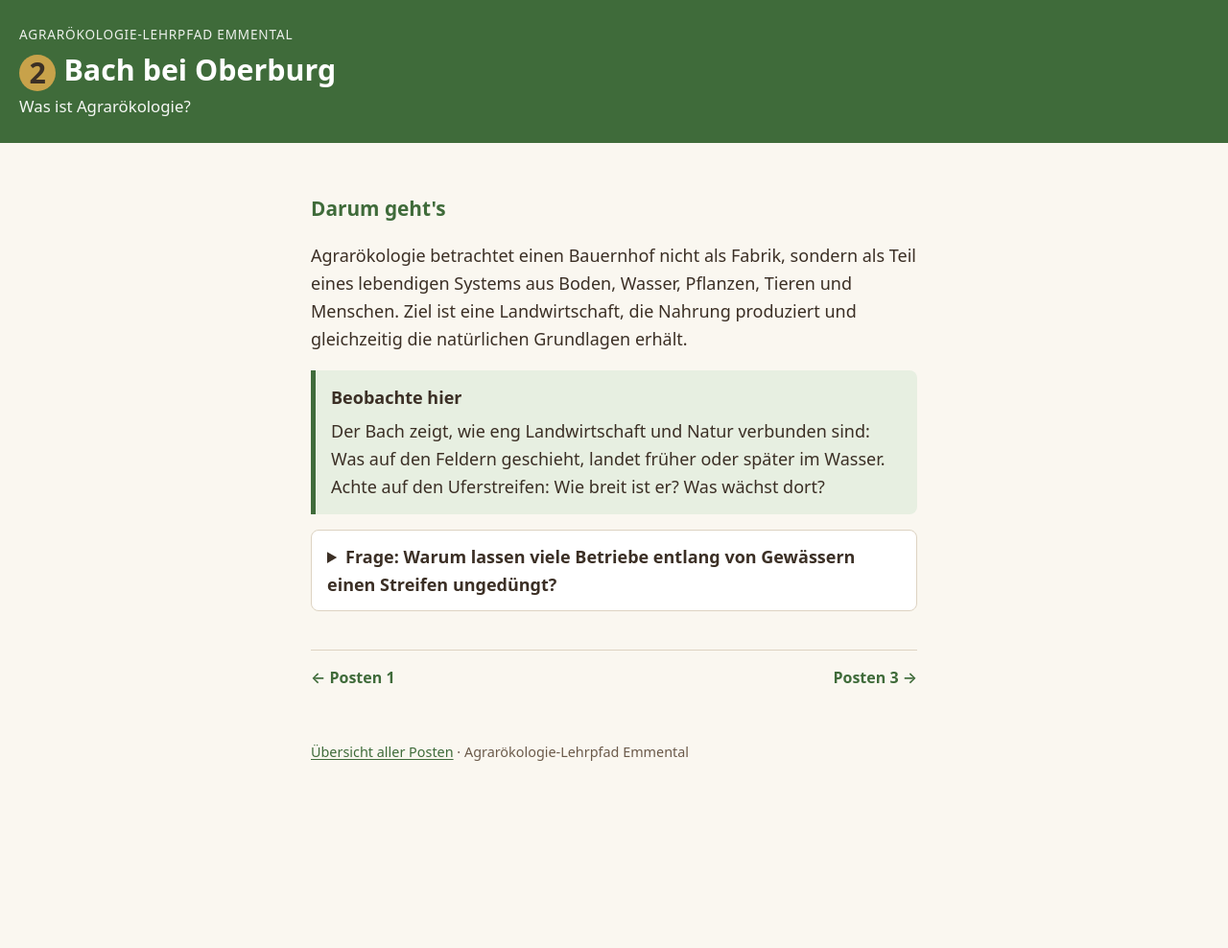
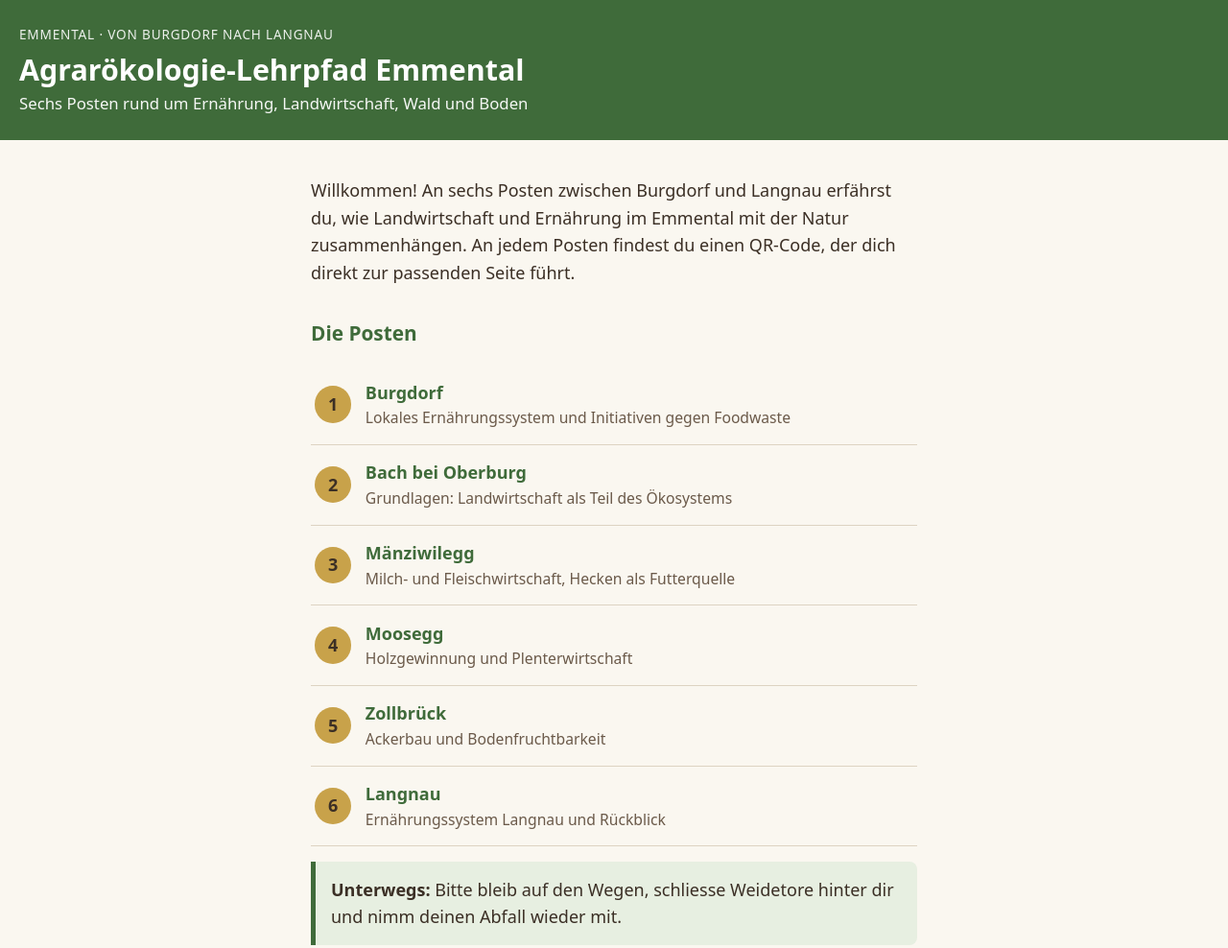
Before and after one commit to nonokor/agraroekologie-lehrpfad, a plain HTML site: page index.html in a window 1280 px wide. Shown: the top 988 px of the page at 96% size. Before the commit the page ends 827 px from the top, so only its background shows below. Drawn offline with Linux system fonts and the light colour scheme.

Commit message:
Startseite korrigiert

```diff
--- a/index.html
+++ b/index.html
@@ -3,44 +3,41 @@
 <head>
 <meta charset="utf-8">
 <meta name="viewport" content="width=device-width, initial-scale=1">
-<title>Posten 2: Bach bei Oberburg – Agrarökologie-Lehrpfad Emmental</title>
-<link rel="stylesheet" href="../assets/style.css">
+<title>Agrarökologie-Lehrpfad Emmental</title>
+<link rel="stylesheet" href="assets/style.css">
 </head>
 <body>
 <header class="kopf">
-<a class="marke" href="../">Agrarökologie-Lehrpfad Emmental</a>
-<h1><span class="postennr">2</span>Bach bei Oberburg</h1>
-<p class="thema">Was ist Agrarökologie?</p>
+<span class="marke">Emmental · von Burgdorf nach Langnau</span>
+<h1>Agrarökologie-Lehrpfad Emmental</h1>
+<p class="thema">Sechs Posten rund um Ernährung, Landwirtschaft, Wald und Boden</p>
 </header>
 <main>
-<!-- ===== Posten 2: Bach bei Oberburg – Texte hier bearbeiten ===== -->
-<h2>Darum geht's</h2>
-<p>Agrarökologie betrachtet einen Bauernhof nicht als Fabrik, sondern als Teil eines
-lebendigen Systems aus Boden, Wasser, Pflanzen, Tieren und Menschen. Ziel ist eine Landwirtschaft,
-die Nahrung produziert und gleichzeitig die natürlichen Grundlagen erhält.</p>
+<p>Willkommen! An sechs Posten zwischen Burgdorf und Langnau erfährst du, wie Landwirtschaft
+und Ernährung im Emmental mit der Natur zusammenhängen. An jedem Posten findest du einen QR-Code,
+der dich direkt zur passenden Seite führt. <!-- TEXT ANPASSEN --></p>
 
-<div class="kasten">
-<strong>Beobachte hier</strong>
-<p>Der Bach zeigt, wie eng Landwirtschaft und Natur verbunden sind: Was auf den Feldern
-geschieht, landet früher oder später im Wasser. Achte auf den Uferstreifen: Wie breit ist er? Was wächst dort?</p>
-</div>
+<h2>Die Posten</h2>
+<ol class="route">
+  <li><a href="p1/"><span class="postennr">1</span>
+    <span><span class="ort">Burgdorf</span><span class="was">Lokales Ernährungssystem und Initiativen gegen Foodwaste</span></span></a></li>
+  <li><a href="p2/"><span class="postennr">2</span>
+    <span><span class="ort">Bach bei Oberburg</span><span class="was">Grundlagen: Landwirtschaft als Teil des Ökosystems</span></span></a></li>
+  <li><a href="p3/"><span class="postennr">3</span>
+    <span><span class="ort">Mänziwilegg</span><span class="was">Milch- und Fleischwirtschaft, Hecken als Futterquelle</span></span></a></li>
+  <li><a href="p4/"><span class="postennr">4</span>
+    <span><span class="ort">Moosegg</span><span class="was">Holzgewinnung und Plenterwirtschaft</span></span></a></li>
+  <li><a href="p5/"><span class="postennr">5</span>
+    <span><span class="ort">Zollbrück</span><span class="was">Ackerbau und Bodenfruchtbarkeit</span></span></a></li>
+  <li><a href="p6/"><span class="postennr">6</span>
+    <span><span class="ort">Langnau</span><span class="was">Ernährungssystem Langnau und Rückblick</span></span></a></li>
+</ol>
 
-
-
-<details>
-<summary>Frage: Warum lassen viele Betriebe entlang von Gewässern einen Streifen ungedüngt?</summary>
-<p>Ein bewachsener Pufferstreifen hält Erde, Dünger und Pflanzenschutzmittel zurück, bevor sie ins Wasser gelangen, und bietet Lebensraum für Insekten und andere Tiere.</p>
-</details>
-
-
-
-<nav class="weiter" aria-label="Posten-Navigation">
-<a href="../p1/">← Posten 1</a>
-<a href="../p3/">Posten 3 →</a>
-</nav>
+<div class="kasten"><strong>Unterwegs:</strong> Bitte bleib auf den Wegen, schliesse Weidetore
+hinter dir und nimm deinen Abfall wieder mit.</div>
 </main>
 <footer>
-<a href="../">Übersicht aller Posten</a> · Agrarökologie-Lehrpfad Emmental
+<a href="">Übersicht aller Posten</a> · Agrarökologie-Lehrpfad Emmental
 </footer>
 </body>
 </html>
```
